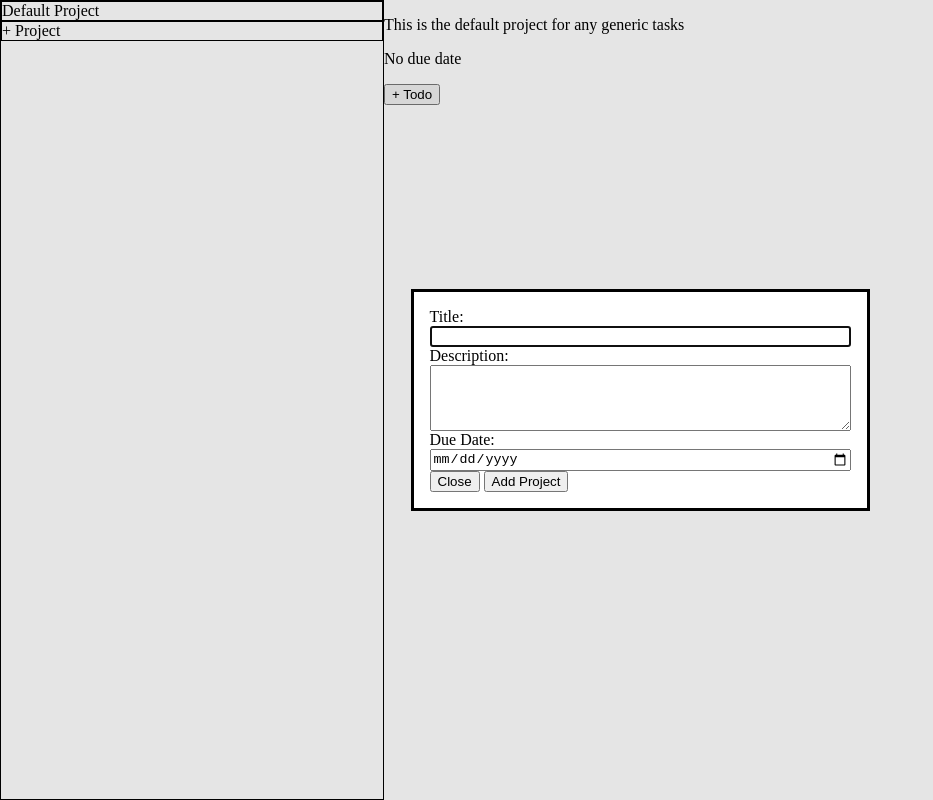
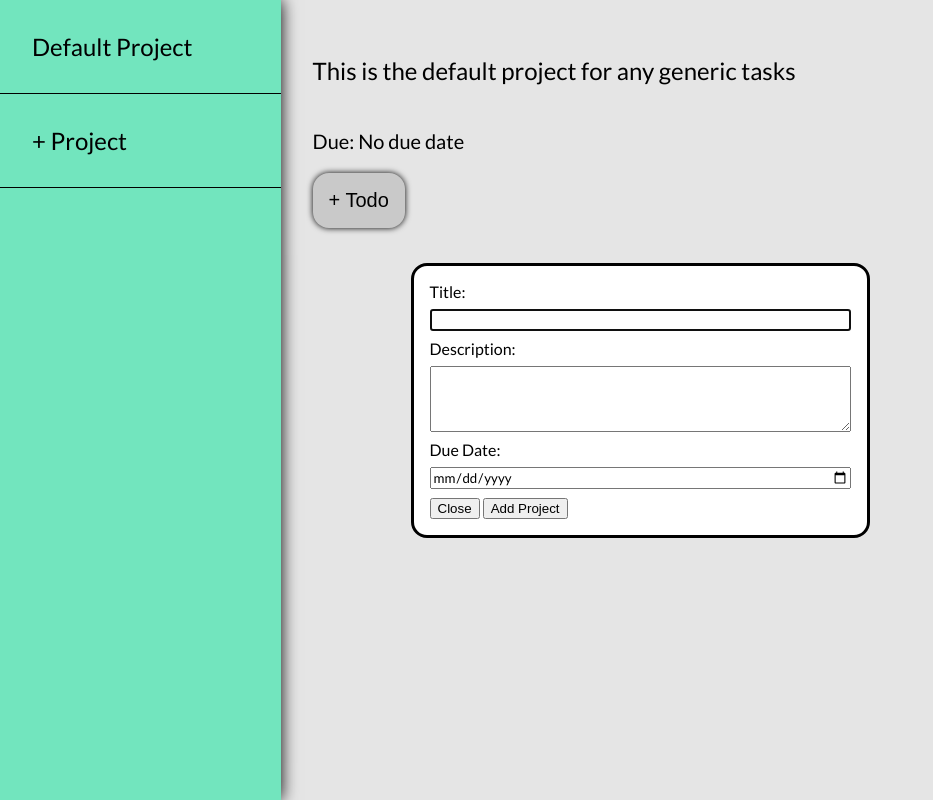
Before and after one commit to Ghost-Mechanic/todo-list, a website built with webpack: page src/index.html in a window 1280 px wide. Both pictures are taken after a click on the element "+ Project". Shown: the whole page, without its empty margins (0-933 px from the left). Built offline with nearby package versions, Linux system fonts and the light colour scheme.

Commit message:
Added styling

```diff
--- a/src/buttons.js
+++ b/src/buttons.js
@@ -23,6 +23,23 @@ function createProject(currProject) {
     }
     if (dueDateField.value == "") {
         newDueDate = "No due date given";
+    }
+    else {
+
+        // create date formatted as month day, year
+        let dateArray = newDueDate.split('-');
+        let year = dateArray[0];
+        let month = dateArray[1];
+        let day = dateArray[2];
+
+        let dateObject = new Date(`${year}-${month}-${day}`);
+
+        let months = [
+            "January", "February", "March", "April", "May", "June",
+            "July", "August", "September", "October", "November", "December"
+        ];
+
+        newDueDate = `${months[dateObject.getMonth()]} ${dateObject.getDate()}, ${dateObject.getFullYear()}`;
     }
 
     // create a new project object with constructor
@@ -73,6 +90,23 @@ function createTodo(project) {
     if (dueDateField.value == "") {
         newDueDate = "No due date given";
     }
+    else {
+
+        // create date formatted as month day, year
+        let dateArray = newDueDate.split('-');
+        let year = dateArray[0];
+        let month = dateArray[1];
+        let day = dateArray[2];
+
+        let dateObject = new Date(`${year}-${month}-${day}`);
+
+        let months = [
+            "January", "February", "March", "April", "May", "June",
+            "July", "August", "September", "October", "November", "December"
+        ];
+
+        newDueDate = `${months[dateObject.getMonth()]} ${dateObject.getDate()}, ${dateObject.getFullYear()}`;
+    }
 
     // create a new todo object and add it to the project's todo list
     project.todoListClass.addTodo(newTitle, newDescription, newDueDate);
--- a/src/dom.js
+++ b/src/dom.js
@@ -84,7 +84,7 @@ function addTodoToDOM(todo, project, todoIndex) {
     let todoTitle = document.createElement("h3");
     let todoDueDate = document.createElement("p");
     todoTitle.textContent = todo.title;
-    todoDueDate.textContent = todo.dueDate;
+    todoDueDate.textContent = "Due: " + todo.dueDate;
     todoContent.appendChild(todoTitle);
     todoContent.appendChild(todoDueDate);
 
@@ -136,8 +136,12 @@ function displayTodos(project, projectDiv) {
     let todoButtons = document.createElement("div");
     let newTodoBtn = document.createElement("button");
     projectDescription.textContent = project.description;
-    projectDueDate.textContent = project.dueDate;
+    projectDueDate.textContent = "Due: " + project.dueDate;
     newTodoBtn.textContent = "+ Todo";
+    projectDescription.classList.add("project-description");
+    projectDueDate.classList.add("project-due-date");
+    newTodoBtn.classList.add("new-todo-button");
+    todoButtons.classList.add("todo-buttons");
     todos.appendChild(projectDescription);
     todos.appendChild(projectDueDate);
     todoButtons.appendChild(newTodoBtn);
--- a/src/style.css
+++ b/src/style.css
@@ -1,7 +1,10 @@
+@import url('https://fonts.googleapis.com/css2?family=Lato:ital,wght@0,100;0,300;0,400;0,700;0,900;1,100;1,300;1,400;1,700;1,900&display=swap');
+
 body {
     margin: 0;
     padding: 0;
     height: 100%;
+    font-family: "Lato", sans-serif;
 }
 
 .container {
@@ -14,12 +17,25 @@ body {
 .projects {
     margin: 0;
     width: 30vw;
-    border: solid 1px black;
     box-sizing: border-box;
+    background-color: aquamarine;
+    box-shadow: 0 0 16px black;
+    z-index: 1;
+    display: flex;
+    flex-direction: column;
+}
+
+.projects .project {
+    border-top: none;
 }
 
 .project {
     border: solid 1px black;
+    border-right: none;
+    border-left: none;
+    padding: 2rem;
+    font-size: 1.5rem;
+    cursor: pointer;
 }
 
 /* styling for all forms on page */
@@ -27,12 +43,62 @@ body {
 .form {
     display: flex;
     flex-direction: column;
+    gap: 0.5rem;
+}
+
+dialog {
+    border-radius: 16px;
+}
+
+input {
+    font-family: "Lato", sans-serif;
 }
 
 /* styling for todos on page */
 
+.todos {
+    width: 100%;
+    display: flex;
+    flex-direction: column;
+    padding: 2rem;
+    background-color: white;
+}
+
+.project-description {
+    font-size: 1.5rem;
+}
+
+.project-due-date {
+    font-size: 1.25rem;
+}
+
+.todo-buttons {
+    display: flex;
+    justify-content: space-between;
+}
+
+.new-todo-button,
+.delete-project {
+    padding: 1rem;
+    font-size: 1.25rem;
+    border-radius: 16px;
+    border: none;
+    box-shadow: 0px 0px 6px black;
+    background-color: rgb(224, 224, 224);
+    cursor: pointer;
+}
+
 .todo {
     display: flex;
+    gap: 2rem;
+}
+
+.content h3 {
+    font-size: 1.5rem;
+}
+
+.content p {
+    font-size: 1.25rem;
 }
 
 .remove {
@@ -43,4 +109,5 @@ body {
 .delete-button {
     width: 50px;
     height: 50px;
+    cursor: pointer;
 }
```
